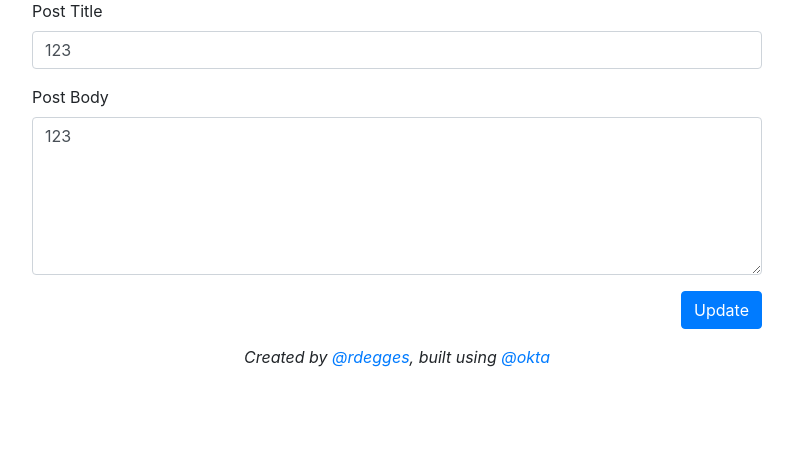
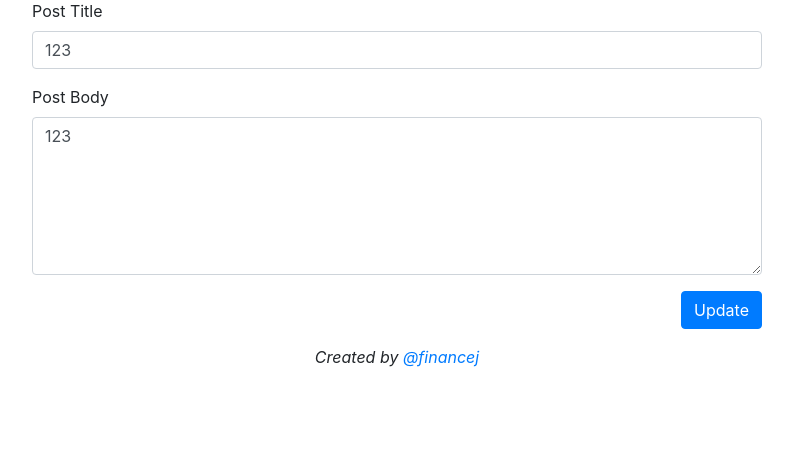
Before and after one commit to financej/Simple-Flask-App, a Flask app: page /123/edit in a window 1280 px wide. Shown: the part 208-658 px from the top of the page, without its empty margins (243-1036 px from the left). Run offline with Flask 2, Linux system fonts and the light colour scheme; data comes from the database, SQL or seed files in the repository; some libraries are stand-ins or nearby versions.

Commit message:
Change name

```diff
--- a/blog/templates/layout.html
+++ b/blog/templates/layout.html
@@ -23,6 +23,6 @@
 <div class="container">
     {% block body %}{% endblock %}
 </div>
-<footer class="text-center">Created by <a href="https://twitter.com/rdegges">@rdegges</a>, built using <a href="https://twitter.com/okta">@okta</a></footer>
+<footer class="text-center">Created by <a href="https://twitter.com/rdegges">@financej</a></footer>
 </body>
 </html>
```
